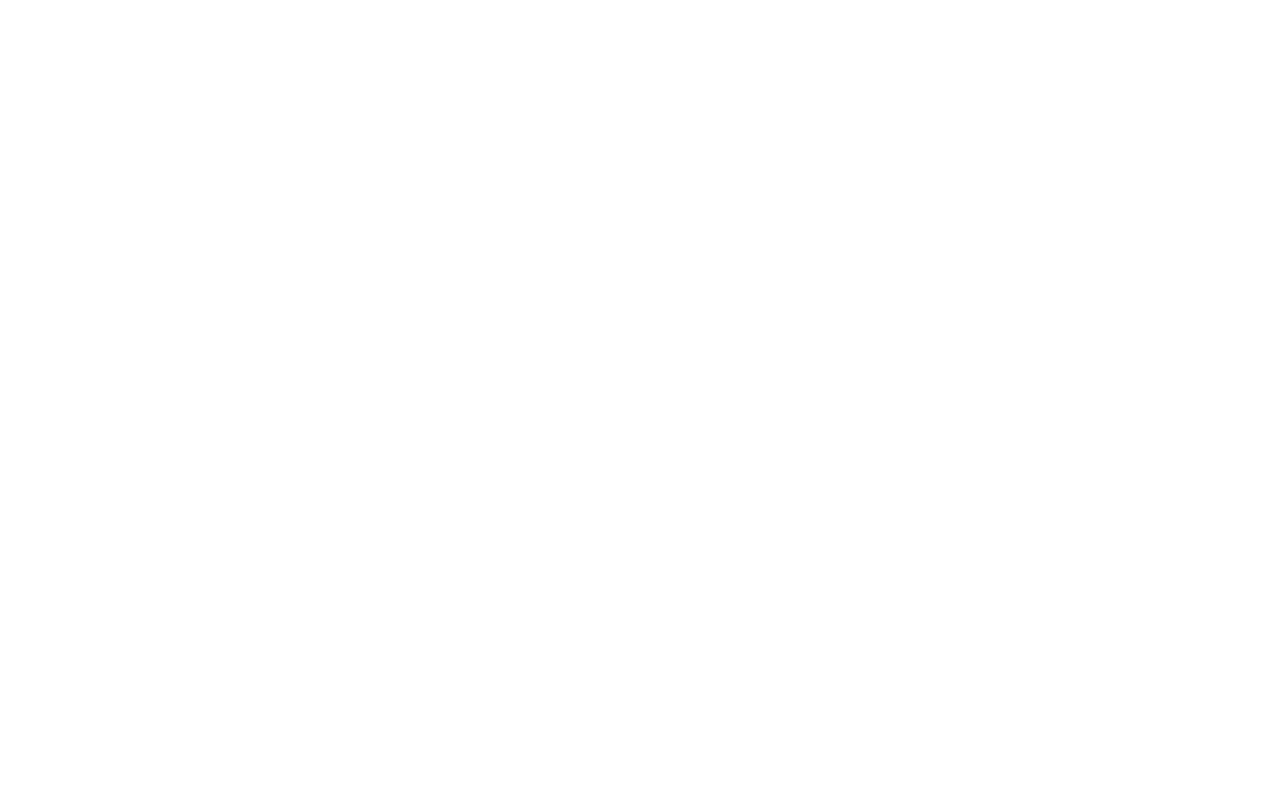
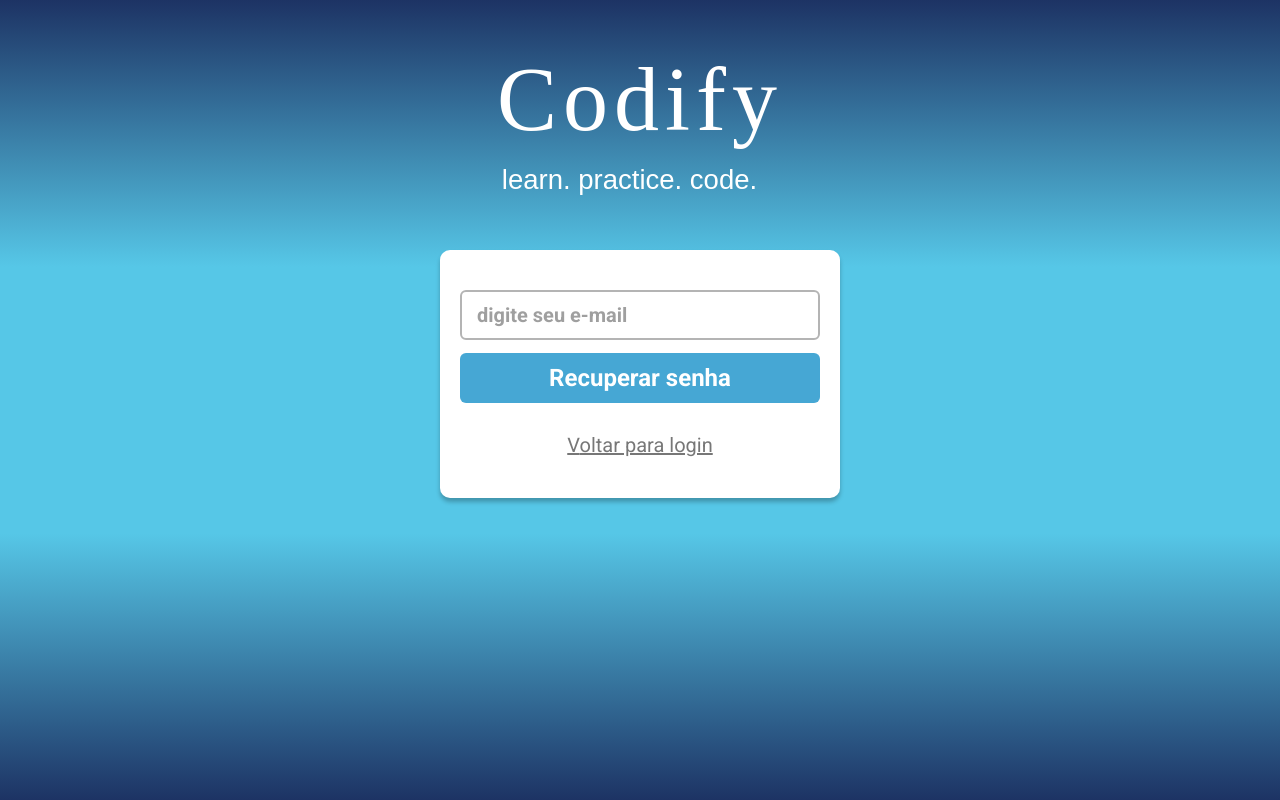
Before and after one commit to LauVieira/codify-front, a React app: page /esqueci-senha in a window 1280 px wide. Built offline with nearby package versions, Linux system fonts and the light colour scheme; a web font is replaced by a local one.

Commit message:
Layout ForgotPassword page

```diff
--- a/src/App.js
+++ b/src/App.js
@@ -1,16 +1,19 @@
 import React from 'react';
 import { BrowserRouter as Router, Route, Switch } from 'react-router-dom';
 import GlobalStyle from './assets/GlobalStyles'
-import SignIn from './pages/SignIn';
-import SignUp from './pages/SignUp';
+
+import * as Pages from './pages';
 
 export default function App() {
   return (
 	<Router>
 		<GlobalStyle />
 		<Switch>
-			<Route path='/cadastro' component={SignUp} />
-			<Route path='/entrar' component={SignIn} />
+			<Route path='/cadastro' component={Pages.SignUp} />
+			<Route path='/entrar' component={Pages.SignIn} />
+			<Route path='/esqueci-senha' component={Pages.ForgotPassword} />
+
+
 		</Switch>
 	</Router>
   );
--- a/src/components/Anchor.js
+++ b/src/components/Anchor.js
@@ -24,4 +24,8 @@ const StyledLink = styled(Link)`
   &:hover, &:focus {
     color: var(--color-blue);
   }
+
+  &::first-letter {
+    text-transform: uppercase;
+  }
 `;
--- a/src/components/Button.js
+++ b/src/components/Button.js
@@ -29,6 +29,10 @@ const StyledButton = styled.button`
     transition: background-color border color 0.5s linear;
     cursor: pointer;
 
+    &::first-letter {
+        text-transform: uppercase;
+    }
+
     &:hover, &:focus {
         background-color: white;
         color: #46A7D4;
--- a/src/components/Codify.js
+++ b/src/components/Codify.js
@@ -17,4 +17,8 @@ const Title = styled.h1`
     text-align: center;
 
     color: ${props => props.color};
+
+    &::first-letter {
+        text-transform: uppercase;
+    }
 `;
--- a/src/components/Input.js
+++ b/src/components/Input.js
@@ -20,7 +20,7 @@ const StyledInput = styled.input`
     font-size: 2rem;
     line-height: 2.4rem;
 
-    margin-bottom: 11px;
+    margin-bottom: 12.5px;
     padding-left: 15px;
 
     transition: all 0.3s ease-in-out;
@@ -33,5 +33,9 @@ const StyledInput = styled.input`
     &::placeholder {
         font-weight: bold;
         color: var(--color-grey-light);
+
+        &::first-letter {
+            text-transform: uppercase;
+        }
     }
 `;
--- a/src/pages/SignIn.js
+++ b/src/pages/ForgotPassword.js
@@ -11,7 +11,7 @@ import {
 } from '../components';
 
 
-export default function SignIn() {
+export default function ForgotPassword() {
   return (
     <LayoutLandingPage>
       <Codify
@@ -19,24 +19,20 @@ export default function SignIn() {
         fontSize={'9rem'}
         lineHeight={'12rem'}
       >
-        Codify
+        codify
       </Codify>
       <Headline> learn. practice. code. </Headline>
 
       <Form onSubmit={undefined}>
         <Input
-          placeholder='E-mail'
-        />
-        <Input
-          placeholder='Senha'
+          placeholder='digite seu e-mail'
         />
         <Button
         >
-          Entrar
+          recuperar senha
         </Button>
 
-        <Anchor to='/cadastrar'> Primeira vez ? Crie uma conta ! </Anchor>
-        <Anchor to='/recuperar-senha'> Esqueceu sua senha ? </Anchor>
+        <Anchor to='/entrar'> voltar para login </Anchor>
       </Form>
     </LayoutLandingPage>
   );
--- a/src/pages/SignUp.js
+++ b/src/pages/SignUp.js
@@ -33,14 +33,14 @@ export default function SignUp() {
         fontSize={'9rem'}
         lineHeight={'12rem'}
       >
-        Codify
+        codify
       </Codify>
       <Headline> learn. practice. code. </Headline>
 
       <Form onSubmit={undefined}>
         <Input
           type='text'
-          placeholder='Nome completo'
+          placeholder='nome completo'
           value={name}
           onChange={event => setName(event.target.value)}
           autoFocus
@@ -51,7 +51,7 @@ export default function SignUp() {
         />
         <Input
           type='email'
-          placeholder='E-mail'
+          placeholder='e-mail'
           value={email}
           onChange={event => setEmail(event.target.value)}
           pattern={Patterns.email.regex}
@@ -61,7 +61,7 @@ export default function SignUp() {
         />
         <Input
           type='password'
-          placeholder='Senha'
+          placeholder='senha'
           value={password}
           onChange={event => setPassword(event.target.value)}
           pattern={Patterns.password.regex}
@@ -70,7 +70,7 @@ export default function SignUp() {
         />
         <Input
           type='password'
-          placeholder='Repetir senha'
+          placeholder='repetir senha'
           value={passwordRef}
           onChange={event => setPasswordRef(event.target.value)}
           required
@@ -79,11 +79,11 @@ export default function SignUp() {
           type='submit'
           disabled={disabled}
         >
-          {disabled ? 'Carregando...': 'Cadastrar'}
+          {disabled ? 'carregando...': 'cadastrar'}
         </Button>
 
-        <Anchor to='/entrar'> Já tem conta ? Faça login </Anchor>
-        <Anchor to='/recuperar-senha'> Esqueceu sua senha ? </Anchor>
+        <Anchor to='/entrar'> já tem conta ? Faça login </Anchor>
+        <Anchor to='/recuperar-senha'> esqueceu sua senha ? </Anchor>
       </Form>
     </LayoutLandingPage>
   );
--- /dev/null
+++ b/src/pages/index.js
@@ -0,0 +1,11 @@
+import SignIn from './SignIn';
+import SignUp from './SignUp';
+import ForgotPassword from './ForgotPassword';
+
+
+export {
+    SignIn,
+    SignUp,
+    ForgotPassword,
+
+};
```
Also changed, not shown: src/pages/RedefinePassword.js (added).
